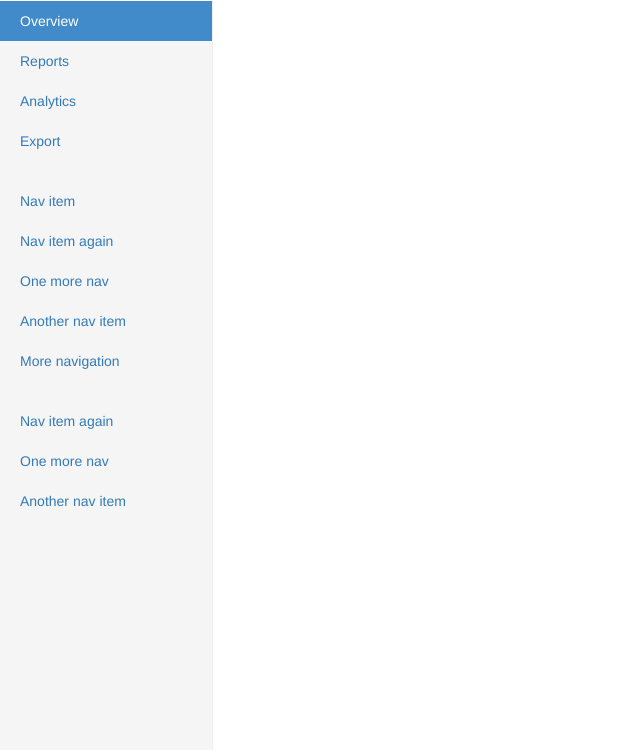
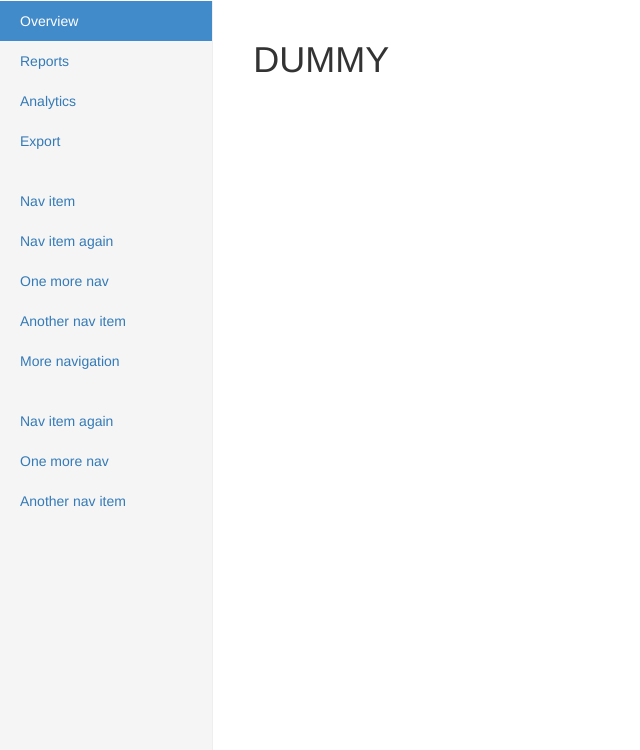
Before and after one commit to generil/hackathon, a Django app: page / in a window 1280 px wide. Shown: the part 50-800 px from the top of the page, without its empty margins (0-640 px from the left). Run offline with Django 3.2, Linux system fonts and the light colour scheme; some libraries are stand-ins or nearby versions.

Commit message:
Starting

```diff
--- a/hackathon/static/css/app.css
+++ b/hackathon/static/css/app.css
@@ -29,9 +29,13 @@ body {
     border: 0;
 }
 
-.navbar {
-    border-radius: 0;
-}
+
+/*
+ * Sidebar
+ */
+
+
+/* Hide for mobile, show later */
 
 .sidebar {
     display: none;
@@ -76,3 +80,23 @@ body {
     color: #fff;
     background-color: #428bca;
 }
+
+
+/*
+ * Main content
+ */
+
+.main {
+    padding: 20px;
+}
+
+@media (min-width: 768px) {
+    .main {
+        padding-right: 40px;
+        padding-left: 40px;
+    }
+}
+
+.main .page-header {
+    margin-top: 0;
+}
--- a/hackathon/templates/base.html
+++ b/hackathon/templates/base.html
@@ -24,6 +24,8 @@
                     {% endblock %}
                 </div>
                 <div class="col-sm-9 col-sm-offset-3 col-md-10 col-md-offset-2 main">
+                    {% block content %}
+                    {% endblock %}
                 </div>
             </div>
         </div>
```
